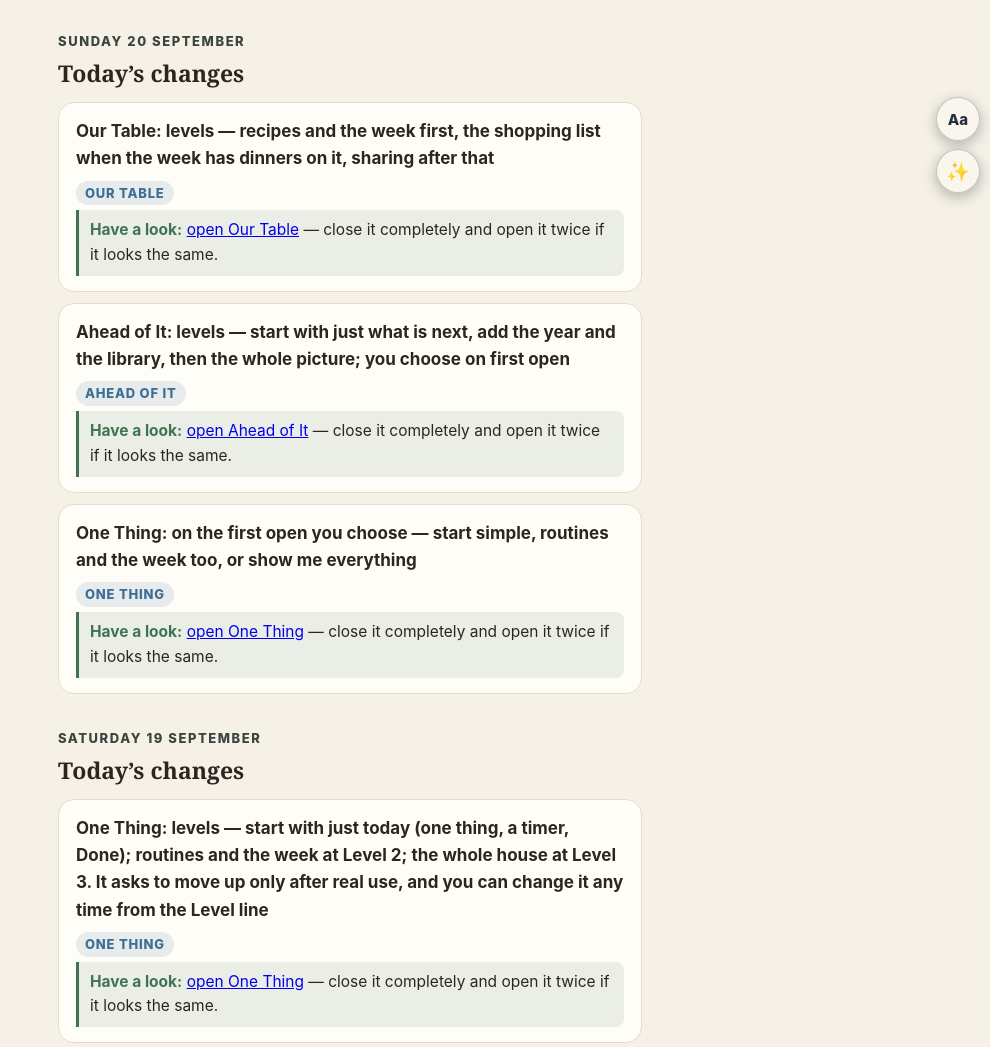
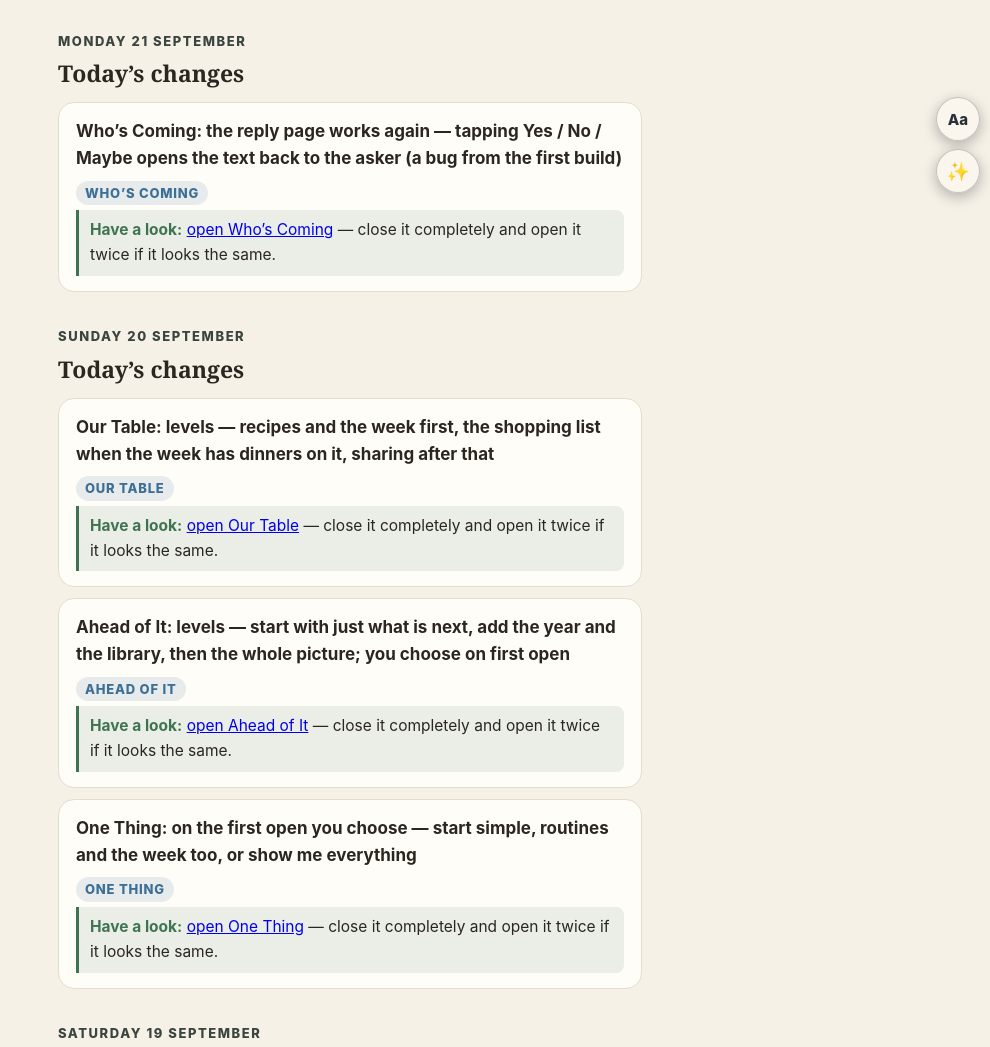
Before and after one commit to JerryWins1/daraja-apps, a plain HTML site: page whats-new/index.html in a window 1280 px wide. Shown: the part 597-1644 px from the top of the page, without its empty margins (290-1280 px from the left). Drawn offline with Linux system fonts and the light colour scheme.

Commit message:
what's new: Who’s Coming

```diff
--- a/whats-new/index.html
+++ b/whats-new/index.html
@@ -1151,7 +1151,16 @@ async function djTellMe(){ const name=(document.getElementById('tmName').value||
 </script>
 
 
-              <section class="day">
+                <section class="day">
+    <time datetime="2026-09-21">Monday 21 September</time>
+    <h2>Today’s changes</h2>
+    <div class="entry">
+      <h3>Who’s Coming: the reply page works again — tapping Yes / No / Maybe opens the text back to the asker (a bug from the first build) <span class="app">Who’s Coming</span></h3>
+      <p class="look"><b>Have a look:</b> <a href="https://jerrywins1.github.io/daraja-apps/whoscoming/">open Who’s Coming</a> — close it completely and open it twice if it looks the same.</p>
+    </div>
+  </section>
+
+  <section class="day">
     <time datetime="2026-09-20">Sunday 20 September</time>
     <h2>Today’s changes</h2>
     <div class="entry">
@@ -1388,7 +1397,7 @@ async function djTellMe(){ const name=(document.getElementById('tmName').value||
   </div>
 
   <footer>
-    What&rsquo;s new &mdash; v1.27 &middot; 20 September 2026 &middot; Daraja Studio<br>
+    What&rsquo;s new &mdash; v1.28 &middot; 21 September 2026 &middot; Daraja Studio<br>
     A family business. Profits go to scholarships in Kenya.
   </footer>
 
```
